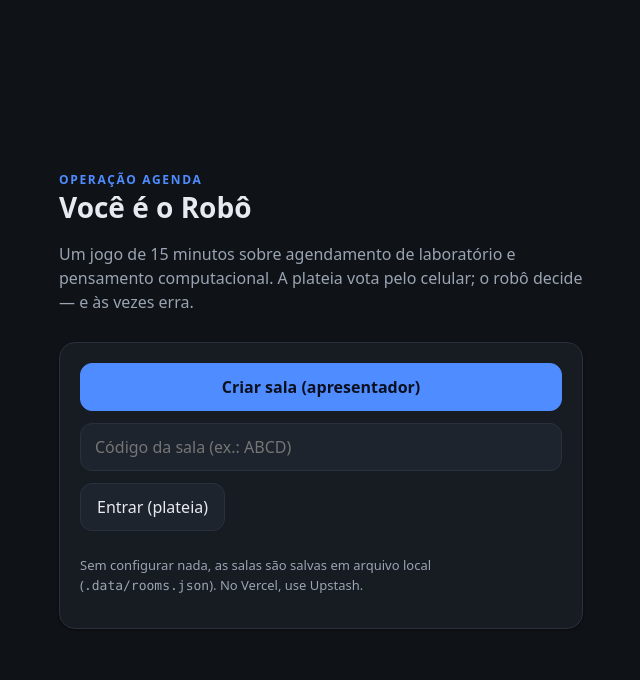
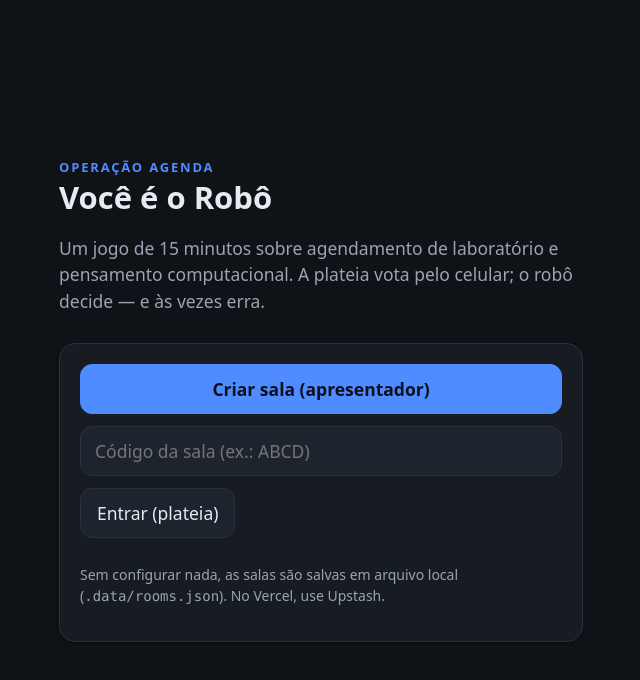
Before and after one commit to Migueldoniz/pensamento-computacional, a Next.js app: page / in a window 1536 px wide. Shown: the top 680 px of the page, without its empty margins (447-1087 px from the left). Built offline with nearby package versions, Linux system fonts and the light colour scheme.

Commit message:
style: aumenta um pouco as fontes em telas >=1440px (base 17.5px + titulos, listas, cards, pills)

```diff
--- a/app/globals.css
+++ b/app/globals.css
@@ -74,6 +74,11 @@ h1 {
 h2 {
   font-size: 22px;
   margin: 0 0 8px;
+}
+
+.phase-title {
+  margin: 0;
+  font-size: 20px;
 }
 
 p {
@@ -221,6 +226,68 @@ button.ghost {
   }
   .host-wrap .grid2 > .card {
     min-height: 80vh;
+  }
+}
+
+/* Telas grandes (≥1440px): fontes um pouco maiores */
+@media (min-width: 1440px) {
+  html,
+  body {
+    font-size: 17.5px;
+  }
+  h1 {
+    font-size: 31px;
+  }
+  h2 {
+    font-size: 24px;
+  }
+  .phase-title {
+    font-size: 23px;
+  }
+  .bubble {
+    font-size: 20px;
+  }
+  button.opt {
+    font-size: 19px;
+  }
+  .ccc-big {
+    font-size: 22px;
+  }
+  .ccc-tag {
+    font-size: 13px;
+  }
+  .big-list {
+    font-size: 22px;
+  }
+  .small {
+    font-size: 14px;
+  }
+  .act {
+    font-size: 13px;
+  }
+  .pill {
+    font-size: 13px;
+  }
+  .chip {
+    font-size: 15px;
+  }
+  .rule-row {
+    font-size: 17px;
+  }
+  .lb-row {
+    font-size: 16px;
+  }
+  .source {
+    font-size: 17px;
+  }
+  .source h3 {
+    font-size: 18px;
+  }
+  .timer span {
+    font-size: 37px;
+  }
+  button.step-chip {
+    font-size: 14px;
   }
 }
 
--- a/app/host/page.tsx
+++ b/app/host/page.tsx
@@ -363,7 +363,7 @@ function HostInner() {
         <div className="card col" style={{ gap: 8 }}>
           <div className="row" style={{ gap: 8 }}>
             <span className="act">{phase.act}</span>
-            <h2 style={{ margin: 0, fontSize: 20 }}>{phase.title}</h2>
+            <h2 className="phase-title">{phase.title}</h2>
           </div>
           {phase.prompt && <p style={{ margin: 0, whiteSpace: 'pre-line' }}>{phase.prompt}</p>}
 
```
